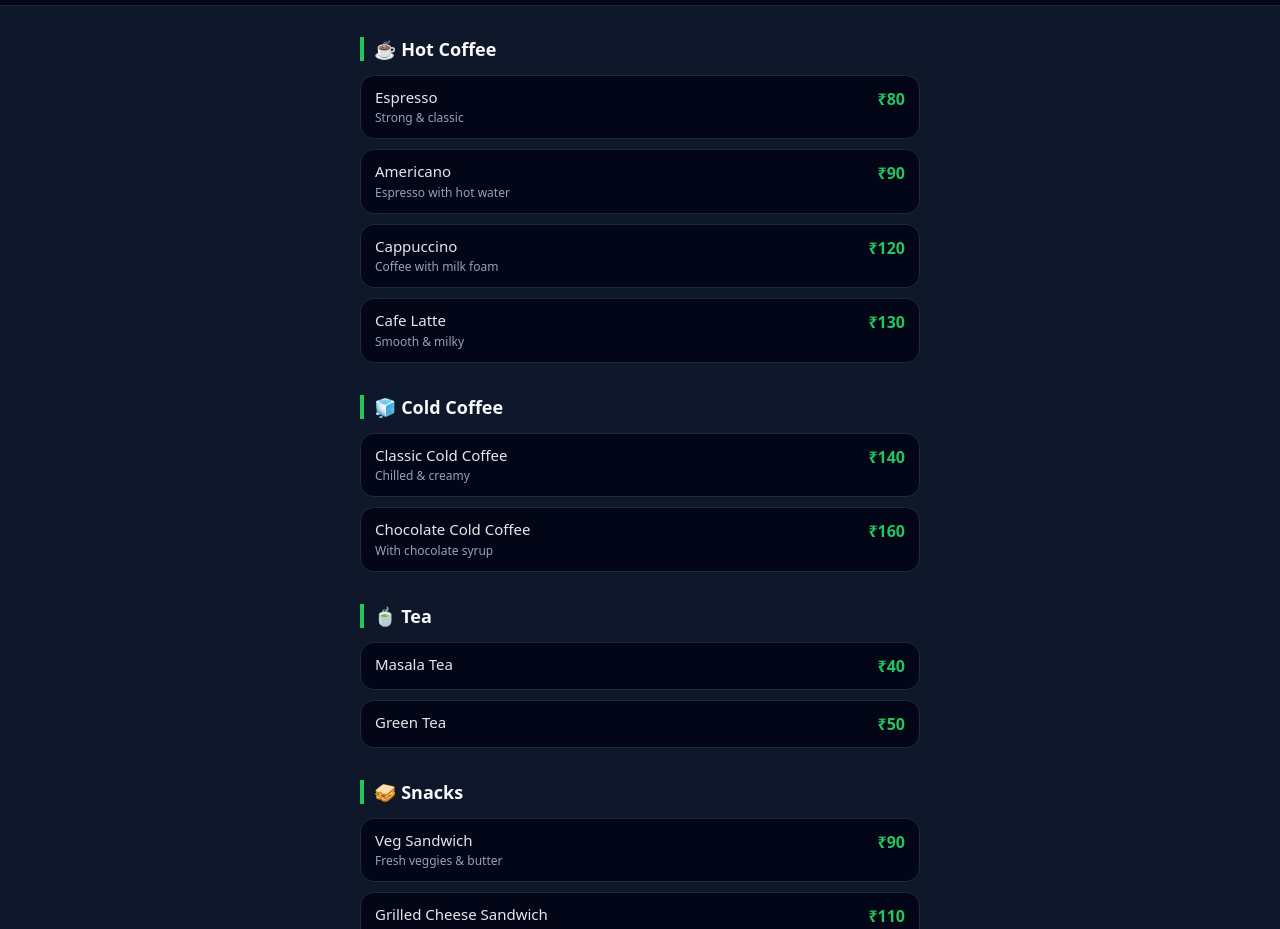
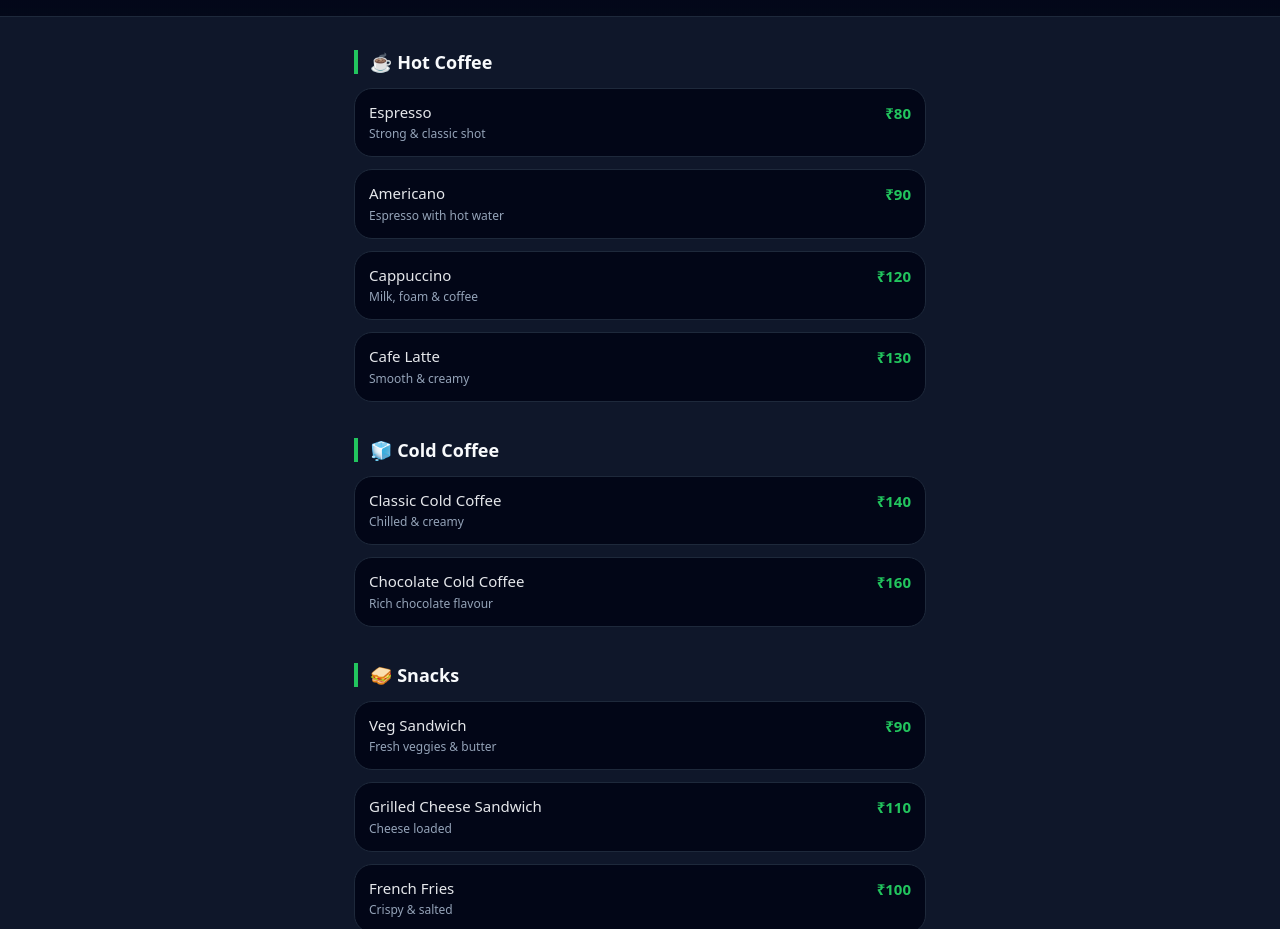
Before and after one commit to Pradhuman0012/MTC-cafe-menu, a plain HTML site: page index.html in a window 1280 px wide. Shown: the part 163-1092 px from the top of the page. Drawn offline with Linux system fonts and the light colour scheme.

Commit message:
update index.html

```diff
--- a/index.html
+++ b/index.html
@@ -6,102 +6,128 @@
   <meta name="viewport" content="width=device-width, initial-scale=1" />
 
   <style>
+    :root {
+      --bg-main: #0f172a;
+      --bg-card: #020617;
+      --border: #1e293b;
+      --text-main: #e5e7eb;
+      --text-muted: #94a3b8;
+      --accent: #22c55e;
+    }
+
+    * {
+      box-sizing: border-box;
+    }
+
     body {
       margin: 0;
       font-family: system-ui, -apple-system, BlinkMacSystemFont, "Segoe UI", sans-serif;
-      background: #0f172a;
-      color: #e5e7eb;
+      background: var(--bg-main);
+      color: var(--text-main);
     }
 
     header {
-      background: #020617;
-      padding: 18px 16px 14px;
+      background: linear-gradient(180deg, #020617, #020617dd);
+      padding: 20px 16px 16px;
       text-align: center;
       position: sticky;
       top: 0;
       z-index: 10;
-      border-bottom: 1px solid #1e293b;
+      border-bottom: 1px solid var(--border);
     }
 
     header img {
-      width: 72px;
-      height: 72px;
+      width: 76px;
+      height: 76px;
+      border-radius: 50%;
       object-fit: cover;
-      border-radius: 50%;
-      margin-bottom: 8px;
-      box-shadow: 0 4px 12px rgba(0,0,0,0.4);
+      box-shadow: 0 6px 16px rgba(0,0,0,0.45);
+      margin-bottom: 10px;
     }
 
     header h1 {
       margin: 0;
       font-size: 22px;
-      color: #22c55e;
+      font-weight: 600;
+      color: var(--accent);
+      letter-spacing: 0.4px;
     }
 
-    header p {
-      margin: 4px 0 0;
+    header span {
       font-size: 12px;
-      color: #94a3b8;
+      color: var(--text-muted);
     }
 
     .container {
-      padding: 16px;
-      max-width: 560px;
+      max-width: 600px;
       margin: auto;
+      padding: 18px 14px 28px;
     }
 
     .category {
-      margin-bottom: 32px;
+      margin-bottom: 36px;
     }
 
     .category h2 {
       font-size: 18px;
+      font-weight: 600;
       margin-bottom: 14px;
-      border-left: 4px solid #22c55e;
-      padding-left: 10px;
-      color: #f9fafb;
+      padding-left: 12px;
+      border-left: 4px solid var(--accent);
+      color: #f8fafc;
     }
 
-    .item {
+    .card {
+      background: var(--bg-card);
+      border: 1px solid var(--border);
+      border-radius: 18px;
+      padding: 14px;
+      margin-bottom: 12px;
       display: flex;
       justify-content: space-between;
-      gap: 12px;
-      padding: 12px 14px;
-      background: #020617;
-      border-radius: 14px;
-      margin-bottom: 10px;
-      border: 1px solid #1e293b;
+      gap: 14px;
+      transition: transform 0.15s ease;
+    }
+
+    .card:active {
+      transform: scale(0.98);
+    }
+
+    .item-info {
+      flex: 1;
     }
 
     .item-name {
       font-size: 15px;
+      font-weight: 500;
       line-height: 1.3;
     }
 
     .item-desc {
       font-size: 12px;
-      color: #94a3b8;
-      margin-top: 2px;
+      color: var(--text-muted);
+      margin-top: 3px;
     }
 
-    .item-price {
+    .price {
       font-weight: 600;
-      color: #22c55e;
+      font-size: 15px;
+      color: var(--accent);
       white-space: nowrap;
     }
 
     .note {
+      text-align: center;
       font-size: 12px;
-      color: #94a3b8;
-      text-align: center;
-      margin: 24px 0 8px;
+      color: var(--text-muted);
+      margin: 28px 0 6px;
     }
 
     footer {
       text-align: center;
       font-size: 12px;
       color: #64748b;
-      padding: 16px 0 24px;
+      padding-bottom: 24px;
     }
   </style>
 </head>
@@ -109,9 +135,9 @@
 <body>
 
   <header>
-    <img src="logo.png" alt="MTC Cafe Logo" />
+    <img src="logo.png" alt="MTC Cafe Logo">
     <h1>MTC Cafe</h1>
-    <p>Scan • Order • Enjoy</p>
+    <span>Fresh • Fast • Hygienic</span>
   </header>
 
   <div class="container">
@@ -120,36 +146,36 @@
     <div class="category">
       <h2>☕ Hot Coffee</h2>
 
-      <div class="item">
-        <div>
+      <div class="card">
+        <div class="item-info">
           <div class="item-name">Espresso</div>
-          <div class="item-desc">Strong & classic</div>
+          <div class="item-desc">Strong & classic shot</div>
         </div>
-        <div class="item-price">₹80</div>
+        <div class="price">₹80</div>
       </div>
 
-      <div class="item">
-        <div>
+      <div class="card">
+        <div class="item-info">
           <div class="item-name">Americano</div>
           <div class="item-desc">Espresso with hot water</div>
         </div>
-        <div class="item-price">₹90</div>
+        <div class="price">₹90</div>
       </div>
 
-      <div class="item">
-        <div>
+      <div class="card">
+        <div class="item-info">
           <div class="item-name">Cappuccino</div>
-          <div class="item-desc">Coffee with milk foam</div>
+          <div class="item-desc">Milk, foam & coffee</div>
         </div>
-        <div class="item-price">₹120</div>
+        <div class="price">₹120</div>
       </div>
 
-      <div class="item">
-        <div>
+      <div class="card">
+        <div class="item-info">
           <div class="item-name">Cafe Latte</div>
-          <div class="item-desc">Smooth & milky</div>
+          <div class="item-desc">Smooth & creamy</div>
         </div>
-        <div class="item-price">₹130</div>
+        <div class="price">₹130</div>
       </div>
     </div>
 
@@ -157,35 +183,20 @@
     <div class="category">
       <h2>🧊 Cold Coffee</h2>
 
-      <div class="item">
-        <div>
+      <div class="card">
+        <div class="item-info">
           <div class="item-name">Classic Cold Coffee</div>
           <div class="item-desc">Chilled & creamy</div>
         </div>
-        <div class="item-price">₹140</div>
+        <div class="price">₹140</div>
       </div>
 
-      <div class="item">
-        <div>
+      <div class="card">
+        <div class="item-info">
           <div class="item-name">Chocolate Cold Coffee</div>
-          <div class="item-desc">With chocolate syrup</div>
+          <div class="item-desc">Rich chocolate flavour</div>
         </div>
-        <div class="item-price">₹160</div>
-      </div>
-    </div>
-
-    <!-- TEA -->
-    <div class="category">
-      <h2>🍵 Tea</h2>
-
-      <div class="item">
-        <div class="item-name">Masala Tea</div>
-        <div class="item-price">₹40</div>
-      </div>
-
-      <div class="item">
-        <div class="item-name">Green Tea</div>
-        <div class="item-price">₹50</div>
+        <div class="price">₹160</div>
       </div>
     </div>
 
@@ -193,43 +204,28 @@
     <div class="category">
       <h2>🥪 Snacks</h2>
 
-      <div class="item">
-        <div>
+      <div class="card">
+        <div class="item-info">
           <div class="item-name">Veg Sandwich</div>
           <div class="item-desc">Fresh veggies & butter</div>
         </div>
-        <div class="item-price">₹90</div>
+        <div class="price">₹90</div>
       </div>
 
-      <div class="item">
-        <div>
+      <div class="card">
+        <div class="item-info">
           <div class="item-name">Grilled Cheese Sandwich</div>
           <div class="item-desc">Cheese loaded</div>
         </div>
-        <div class="item-price">₹110</div>
+        <div class="price">₹110</div>
       </div>
 
-      <div class="item">
-        <div>
+      <div class="card">
+        <div class="item-info">
           <div class="item-name">French Fries</div>
           <div class="item-desc">Crispy & salted</div>
         </div>
-        <div class="item-price">₹100</div>
-      </div>
-    </div>
-
-    <!-- COMBOS -->
-    <div class="category">
-      <h2>🔥 Combos</h2>
-
-      <div class="item">
-        <div class="item-name">Coffee + Sandwich</div>
-        <div class="item-price">₹180</div>
-      </div>
-
-      <div class="item">
-        <div class="item-name">Cold Coffee + Fries</div>
-        <div class="item-price">₹220</div>
+        <div class="price">₹100</div>
       </div>
     </div>
 
@@ -240,7 +236,7 @@
   </div>
 
   <footer>
-    © MTC Cafe • All items are vegetarian
+    © MTC Cafe • 100% Vegetarian
   </footer>
 
 </body>
```
